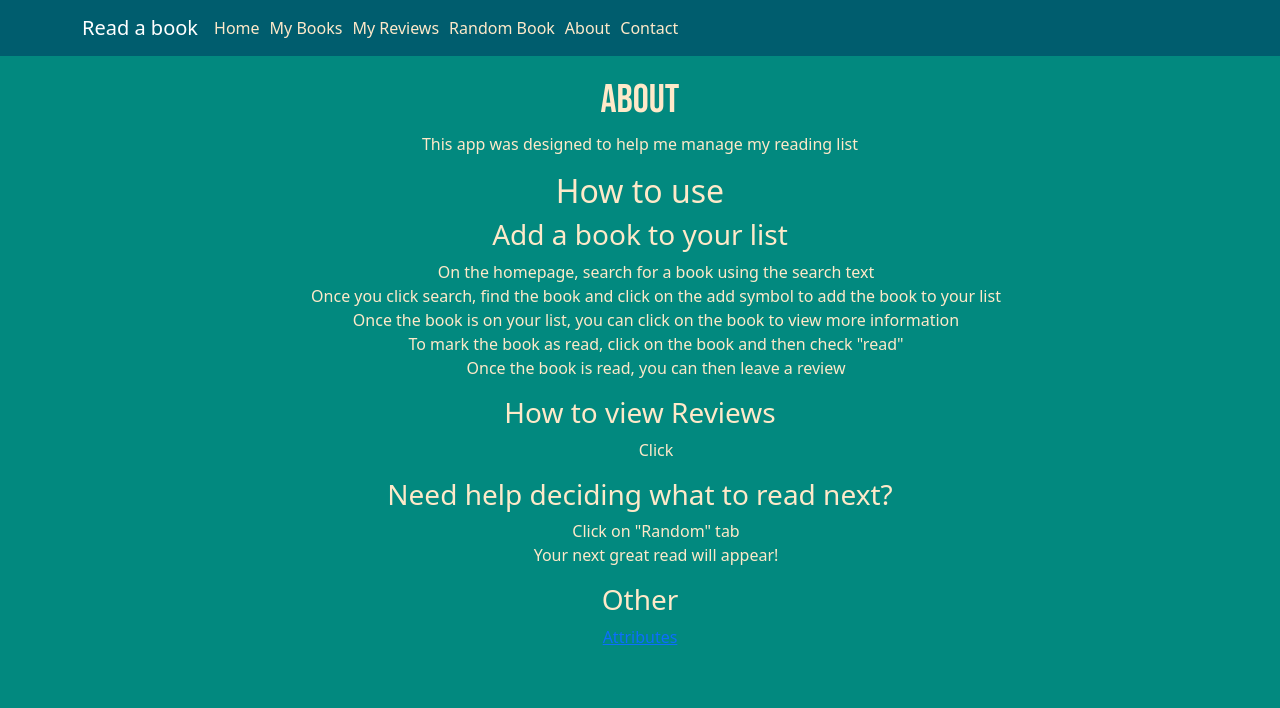
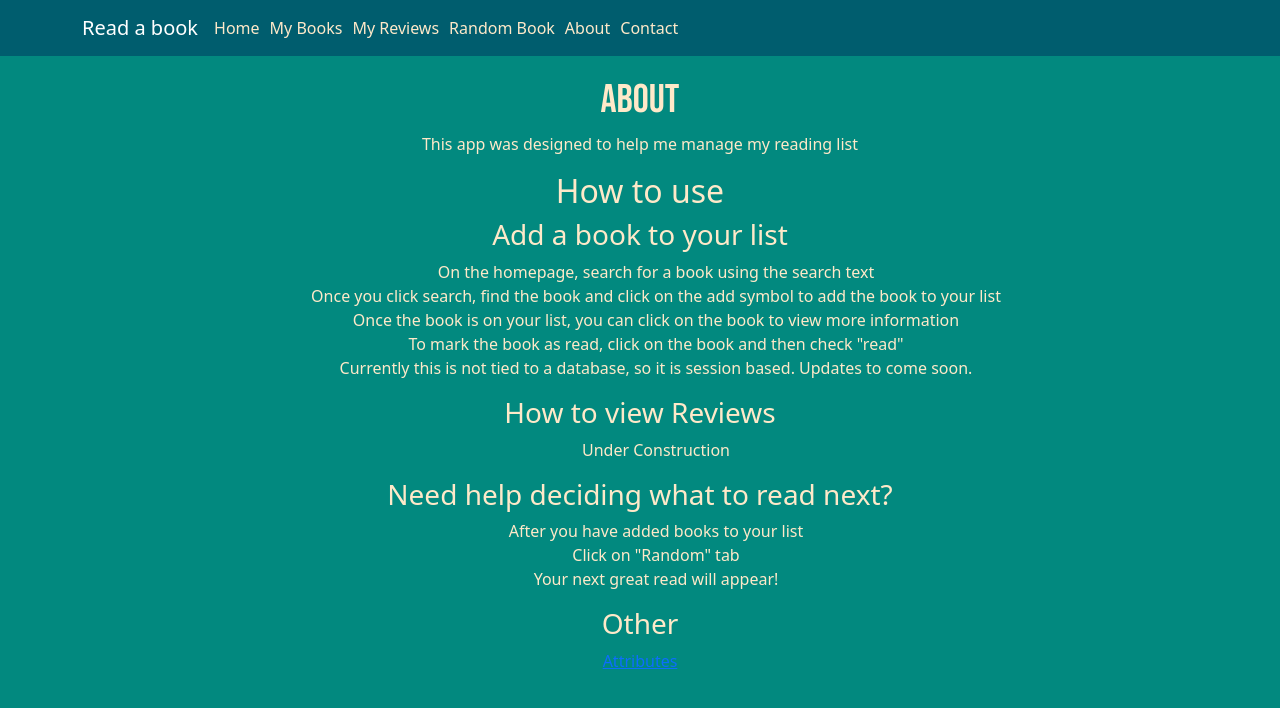
Before and after one commit to lyshia/read-a-book, a React (Create React App) app in the folder read-a-book/: page /About in a window 1280 px wide. Shown: the top 708 px of the page. Built offline with nearby package versions, Linux system fonts and the light colour scheme.

Commit message:
update about

```diff
--- a/read-a-book/src/App.css
+++ b/read-a-book/src/App.css
@@ -48,7 +48,8 @@ p,
 h1,
 h2,
 h3,
-li{
+li,
+a{
 	color: #fee9c9;
 }
 
--- a/read-a-book/src/Components/About.js
+++ b/read-a-book/src/Components/About.js
@@ -13,14 +13,15 @@ const About = () => {
                 <li> Once you click search, find the book and click on the add symbol to add the book to your list</li>
                 <li>Once the book is on your list, you can click on the book to view more information</li>
                 <li>To mark the book as read, click on the book and then check "read"</li>
-                <li> Once the book is read, you can then leave a review </li>
+                <li> Currently this is not tied to a database, so it is session based. Updates to come soon.</li>
             </ul>
             <h3> How to view Reviews</h3>
             <ul>
-                <li> Click </li>
+                <li> Under Construction </li>
             </ul>
             <h3> Need help deciding what to read next?</h3>
             <ul>
+                <li> After you have added books to your list</li>
                 <li> Click on "Random" tab</li>
                 <li> Your next great read will appear!</li>
             </ul>
--- a/read-a-book/src/Components/Search/SearchList.js
+++ b/read-a-book/src/Components/Search/SearchList.js
@@ -4,6 +4,7 @@ import '../styles/cards.css';
 import addButton from './img/add.png';
 
 const SearchList = (props) => {
+	console.log("booklist type of",props.bookList)
 	const books = props.bookList.map((book, i) => {
 		return (
 			<Card className='card' key={i}>
--- a/read-a-book/src/Components/styles/book.css
+++ b/read-a-book/src/Components/styles/book.css
@@ -14,7 +14,7 @@
 	color: #fde9c9;
 }
 
-.review-text-visible {
+.r	eview-text-visible {
 	display: block !important;
 }
 
```
Also changed, not shown: 2 other files (tests, documents, lock files or other folders).
